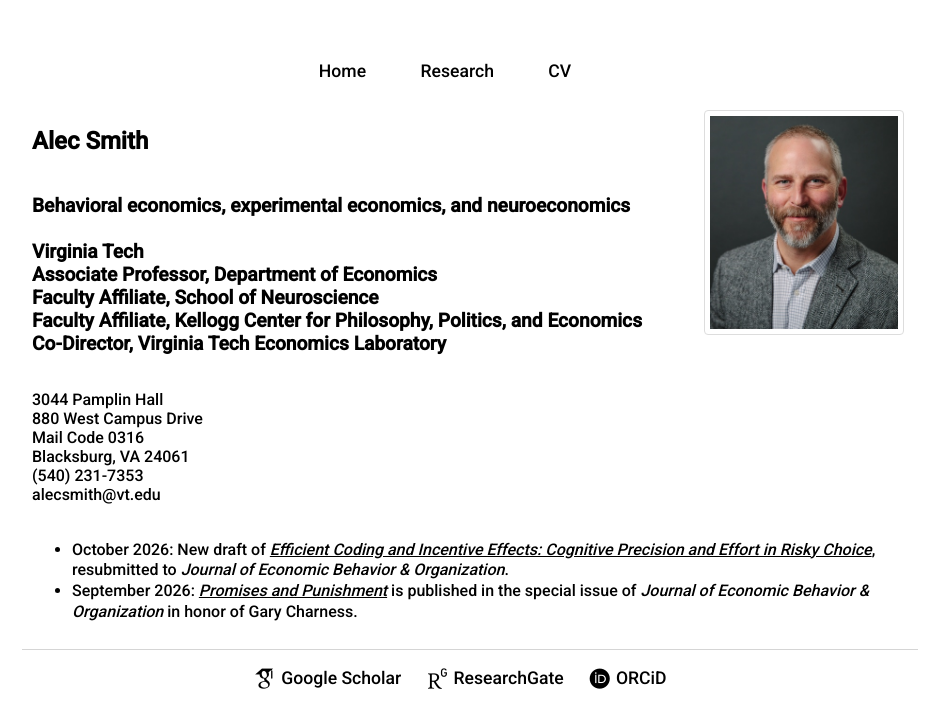
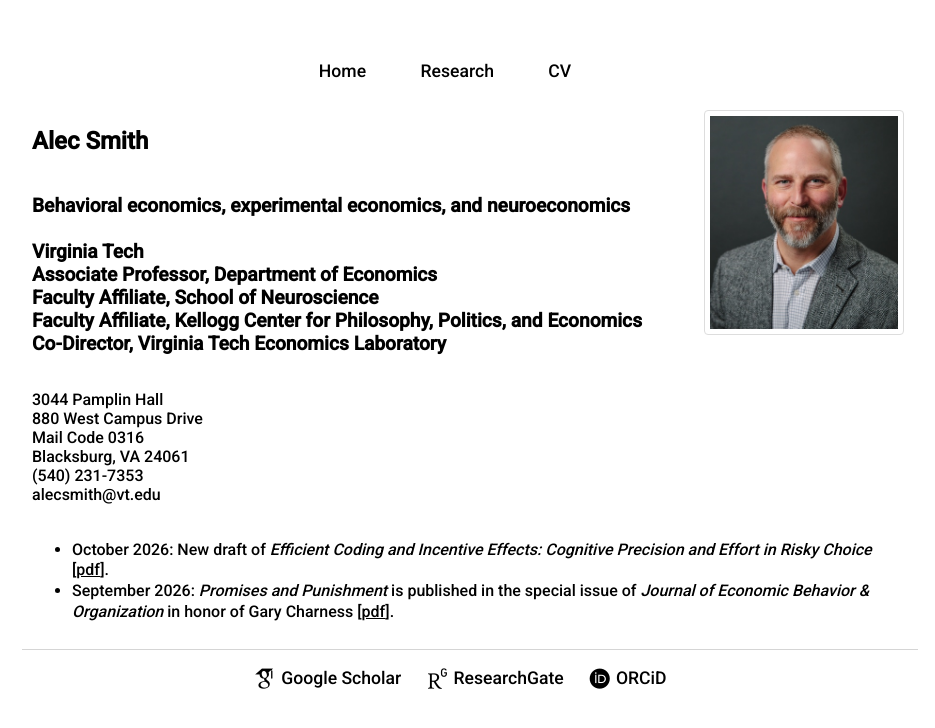
Before and after one commit to alecsmith/alecsmith.github.io, a Jekyll site: the page index.html, which Jekyll copies as it is, in a window 1280 px wide. Shown: the top 728 px of the page, without its empty margins (170-1105 px from the left). Built offline with Jekyll 4.4.1, drawn with Linux system fonts in a browser that asks for light colours; some web fonts are replaced.

Commit message:
Add In progress section with efficient coding draft; rename workingpapers.bib to inprogress.bib

```diff
--- a/index.html
+++ b/index.html
@@ -96,8 +96,8 @@
 				</div>
 				<div style="padding: 10px;">
 				  <ul>
-				    <li>October 2026: New draft of <a href="/publications/inprogress/alsharawy2026efficient.pdf" style="text-decoration: underline;"><i>Efficient Coding and Incentive Effects: Cognitive Precision and Effort in Risky Choice</i></a>, resubmitted to <i>Journal of Economic Behavior &amp; Organization</i>.</li>
-				    <li>September 2026: <a href="/publications/dufwenberg2026promises.pdf" style="text-decoration: underline;"><i>Promises and Punishment</i></a> is published in the special issue of <i>Journal of Economic Behavior &amp; Organization</i> in honor of Gary Charness.</li>
+				    <li>October 2026: New draft of <i>Efficient Coding and Incentive Effects: Cognitive Precision and Effort in Risky Choice</i> [<a href="/publications/inprogress/alsharawy2026efficient.pdf" style="text-decoration: underline;">pdf</a>].</li>
+				    <li>September 2026: <i>Promises and Punishment</i> is published in the special issue of <i>Journal of Economic Behavior &amp; Organization</i> in honor of Gary Charness [<a href="/publications/dufwenberg2026promises.pdf" style="text-decoration: underline;">pdf</a>].</li>
 				  </ul>
 				</div>
 				</body>
```
